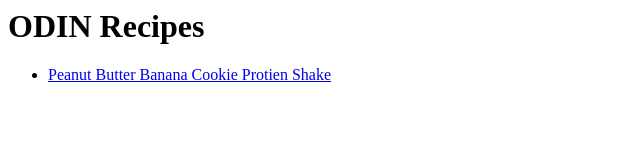
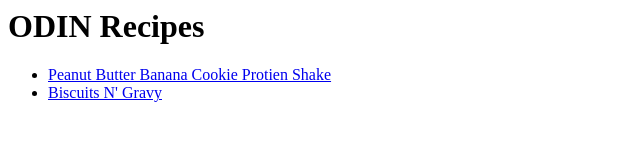
Before and after one commit to greterpiffin/odin-recipes, a plain HTML site: page index.html in a window 1280 px wide. Shown: the whole page, without its empty margins (0-640 px from the left). Drawn offline with Linux system fonts and the light colour scheme.

Commit message:
added relative link to biscuits

```diff
--- a/index.html
+++ b/index.html
@@ -9,7 +9,7 @@
     <h1>ODIN Recipes</h1>
     <ul>
         <li><a href="recipes/protien-shake.html">Peanut Butter Banana Cookie Protien Shake</a></li>
-
+        <li><a href="recipes/biscuts-n-gravy.html">Biscuits N' Gravy</a></li>
 
     </ul>
 
```
